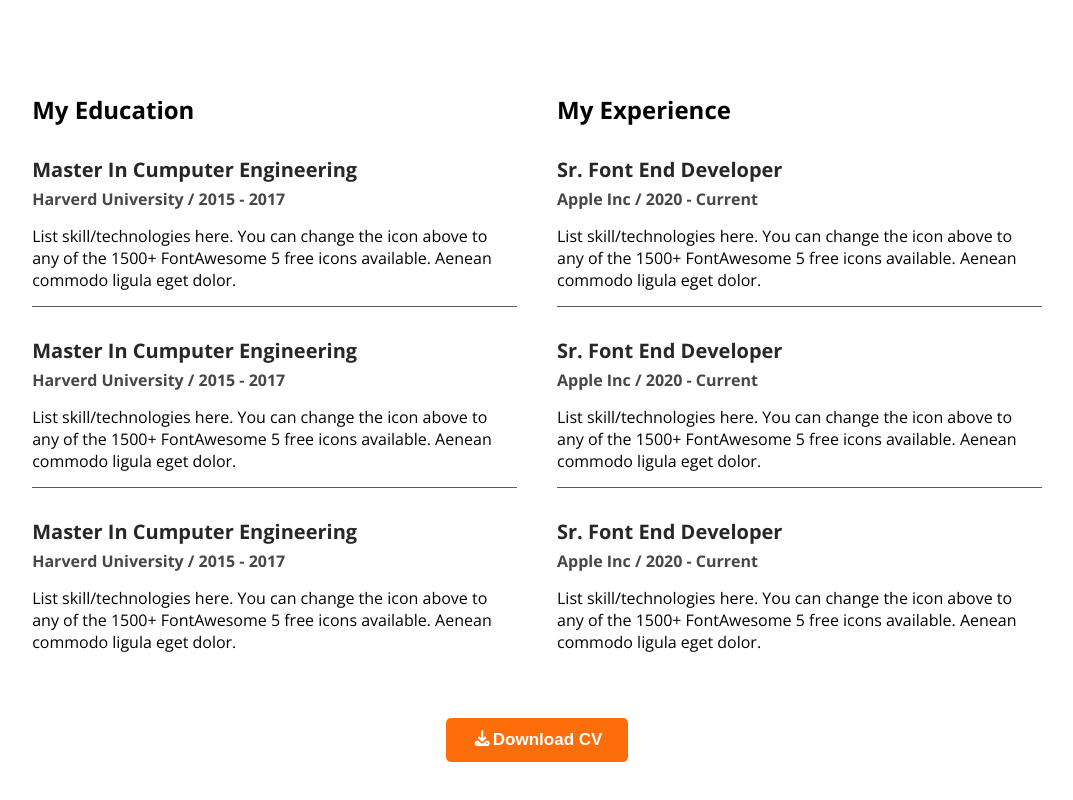
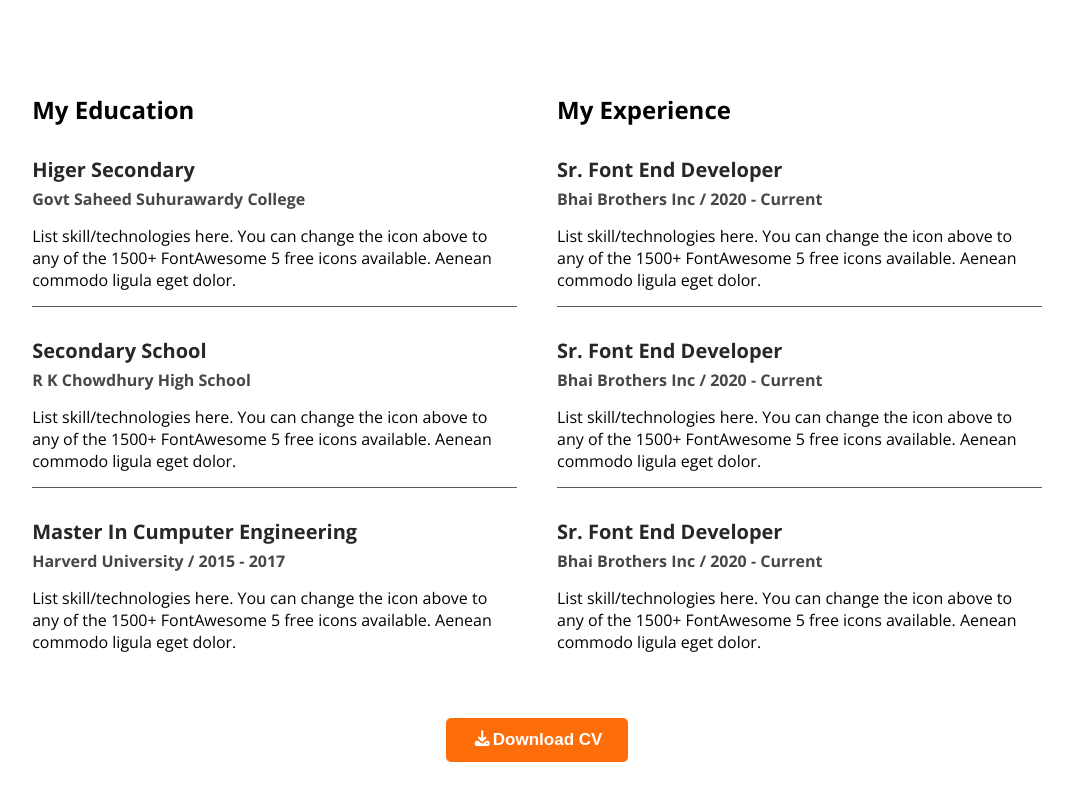
Before and after one commit to jahirul2109/Portfolio, a plain HTML site: page index.html in a window 1280 px wide. Shown: the part 1971-2771 px from the top of the page, without its empty margins (103-1176 px from the left). Drawn offline with nearby package versions, Linux system fonts and the light colour scheme.

Commit message:
init commit

```diff
--- a/index.html
+++ b/index.html
@@ -120,16 +120,16 @@ List skill/technologies here. You can change the icon above to any of the 1500+
                     <h2>My Education</h2>
                     <div class="degree border">
                         <div class="head">
-                        <h4 class="title dark-3">Master In Cumputer Engineering</h4>
-                        <h5 class="instittue dark-2"> Harverd University / 2015 - 2017</h5>
+                        <h4 class="title dark-3">Higer Secondary </h4>
+                        <h5 class="instittue dark-2">Govt Saheed Suhurawardy College</h5>
                         </div>
                         <p class="description">List skill/technologies here. You can change the icon above
 to any of the 1500+ FontAwesome 5 free icons available. Aenean commodo ligula eget dolor.</p>
                     </div>
                     <div class="degree border">
                         <div class="head">
-                        <h4 class="title dark-3">Master In Cumputer Engineering</h4>
-                        <h5 class="instittue dark-2"> Harverd University / 2015 - 2017</h5>
+                        <h4 class="title dark-3">Secondary School </h4>
+                        <h5 class="instittue dark-2">R K Chowdhury High School </h5>
                         </div>
                         <p class="description">List skill/technologies here. You can change the icon above
 to any of the 1500+ FontAwesome 5 free icons available. Aenean commodo ligula eget dolor.</p>
@@ -149,7 +149,7 @@ to any of the 1500+ FontAwesome 5 free icons available. Aenean commodo ligula eg
                     <div class="degree border">
                         <div class="head">
                         <h4 class="title dark-3">Sr. Font End Developer</h4>
-                        <h5 class="instittue dark-2">Apple Inc / 2020 - Current</h5>
+                        <h5 class="instittue dark-2">Bhai Brothers Inc / 2020 - Current</h5>
                         </div>
                         <p class="description">List skill/technologies here. You can change the icon above
 to any of the 1500+ FontAwesome 5 free icons available. Aenean commodo ligula eget dolor.</p>
@@ -157,7 +157,7 @@ to any of the 1500+ FontAwesome 5 free icons available. Aenean commodo ligula eg
                     <div class="degree border">
                         <div class="head">
                         <h4 class="title dark-3">Sr. Font End Developer</h4>
-                        <h5 class="instittue dark-2">Apple Inc / 2020 - Current</h5>
+                        <h5 class="instittue dark-2">Bhai Brothers Inc / 2020 - Current</h5>
                         </div>
                         <p class="description">List skill/technologies here. You can change the icon above
 to any of the 1500+ FontAwesome 5 free icons available. Aenean commodo ligula eget dolor.</p>
@@ -165,7 +165,7 @@ to any of the 1500+ FontAwesome 5 free icons available. Aenean commodo ligula eg
                     <div class="degree">
                         <div class="head">
                         <h4 class="title dark-3">Sr. Font End Developer</h4>
-                        <h5 class="instittue dark-2">Apple Inc / 2020 - Current</h5>
+                        <h5 class="instittue dark-2">Bhai Brothers Inc / 2020 - Current</h5>
                         </div>
                         <p class="description">List skill/technologies here. You can change the icon above
 to any of the 1500+ FontAwesome 5 free icons available. Aenean commodo ligula eget dolor.</p>
```
